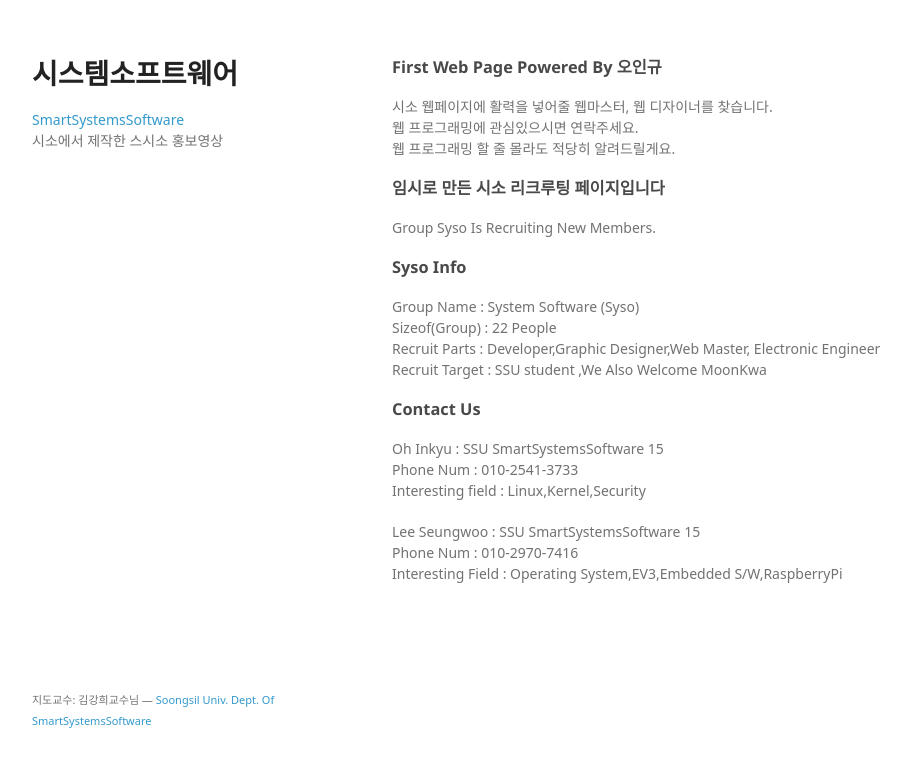
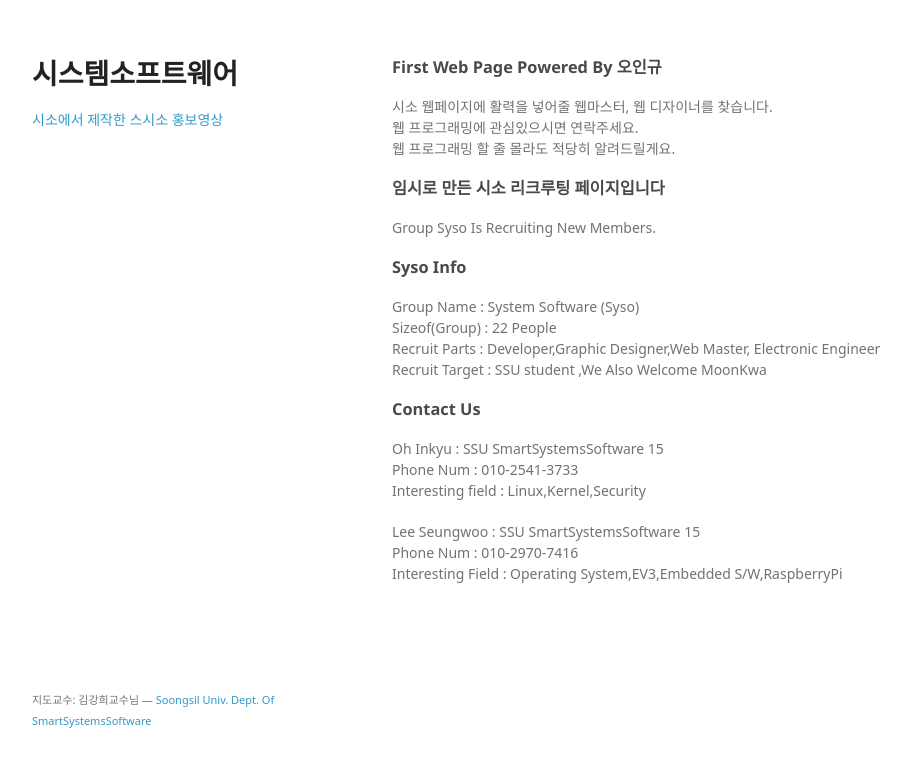
Before and after one commit to ssu-syso/old-web, a plain HTML site: page index.html in a window 1280 px wide. Shown: the whole page, without its empty margins (178-1087 px from the left). Drawn offline with Linux system fonts and the light colour scheme; a web font is replaced by a local one.

Commit message:
first commit

```diff
--- a/index.html
+++ b/index.html
@@ -19,7 +19,7 @@
         <p></p>
 
 
-				<p class="view"><a href="https://www.youtube.com/watch?v=iTqGWya_9yI&spfreload=10">SmartSystemsSoftware</a><br /> 시소에서 제작한 스시소 홍보영상 <br /></p> </header> <section> <h3> <a id="page-powered-by-오인규" class="anchor" href="#page-powered-by-%EC%98%A4%EC%9D%B8%EA%B7%9C" aria-hidden="true"><span aria-hidden="true" class="octicon octicon-link"></span></a>First Web Page Powered By 오인규</h3> <p>시소 웹페이지에 활력을 넣어줄 웹마스터, 웹 디자이너를 찾습니다.<br />
+				<p class="view"><a href="https://www.youtube.com/watch?v=iTqGWya_9yI&spfreload=10">시소에서 제작한 스시소 홍보영상 </a><br /> <br /></p> </header> <section> <h3> <a id="page-powered-by-오인규" class="anchor" href="#page-powered-by-%EC%98%A4%EC%9D%B8%EA%B7%9C" aria-hidden="true"><span aria-hidden="true" class="octicon octicon-link"></span></a>First Web Page Powered By 오인규</h3> <p>시소 웹페이지에 활력을 넣어줄 웹마스터, 웹 디자이너를 찾습니다.<br />
 웹 프로그래밍에 관심있으시면 연락주세요.<br />
 웹 프로그래밍 할 줄 몰라도 적당히 알려드릴게요.<br />
 </p>
```
